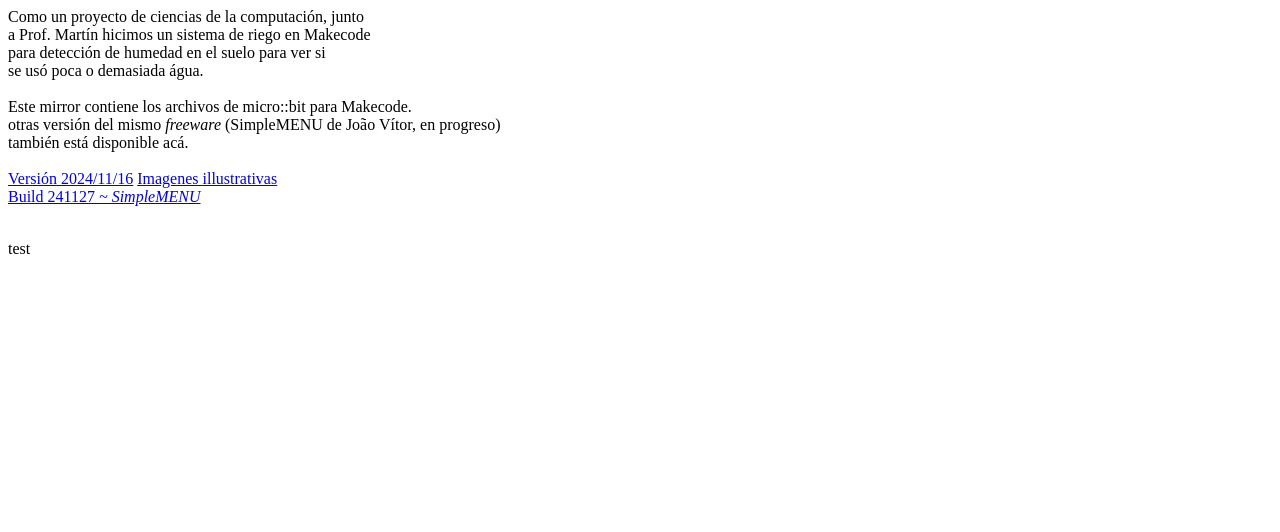
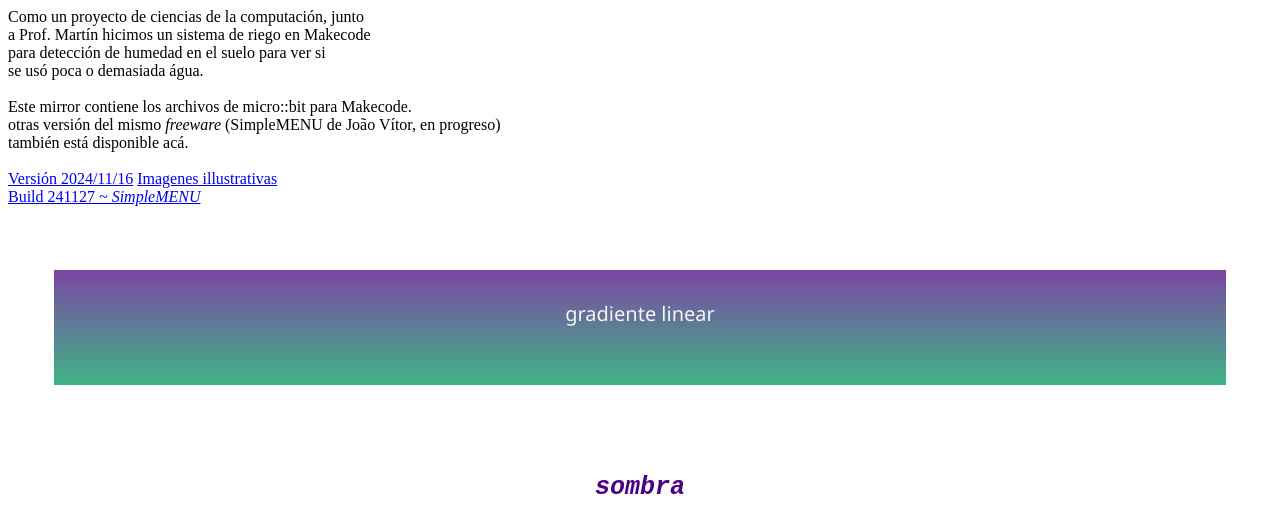
Before and after one commit to df42Karazal/df42Karazal.github.io, a plain HTML site: page index.html in a window 1280 px wide. Drawn offline with Linux system fonts and the light colour scheme.

Commit message:
tinkering 2

```diff
--- a/index.html
+++ b/index.html
@@ -1,5 +1,6 @@
 <!DOCTYPE html>
 <html>
+	<link rel="stylesheet" href="style.css">
 <head>
     <title>Mirror</title>
 </head>
@@ -22,8 +23,12 @@
 	<a href="https://makecode.microbit.org/75416-24832-19970-12847">Build 241127 <i> ~ SimpleMENU</i></a>
 	<br>
 	<br>
-	<div id="test">
-		<p>test</p>
+	<div id="lineargr">
+		<p>gradiente linear</p>
+	</div>
+	<br>
+	<div id="text">
+		<p>sombra</p>
 	</div>
 </body>
 </html>
--- a/style.css
+++ b/style.css
@@ -1,15 +1,35 @@
-.test {
-    color:calc(75% - 25%);
+#lineargr {
     text-align:center;
+    background: linear-gradient(#7a47a3, #40b387);
+    font-family: 'Segoe UI', Tahoma, Geneva, Verdana, sans-serif;
+    box-sizing:content-box;
+    padding: 10px;
+    margin: 4ch;
+    padding-bottom: 3%;
+    color: whitesmoke;
+    box-shadow: inset;
+    text-rendering: optimizeLegibility;
     font-size: 20px;
-    font-family: Arial, sans-serif;
-    background-color: #f0f0f0;
-    border: 1px solid #ccc;
-    border-radius: 5px;
-    padding: 10px;
-    margin: 10px;
-    box-shadow: 0 0 5px rgba(0,0,0,0.1);
-    shape-outside: circle(50%);
-    shape-margin: 20px;
-    shape-image-threshold: 0.5;
+    shape-margin: 10px;
+    shape-rendering: crispEdges;
+    shape-image-threshold: circle(30%);
 }
+
+#text {
+    text-align:center;
+    shape-margin: 0cqmin;
+    font-family: 'Courier New', Courier, monospace;
+    padding:0dvb;
+    margin: 4px;
+    font-size:25px;;
+    font-weight: 700;
+    font-style: italic;
+    text-rendering: optimizeLegibility;
+    color: rgb(75, 1, 134);
+
+
+}
+
+#text:hover {
+    text-shadow: #0a6e31d7 3px 2px 1px;
+}
```
